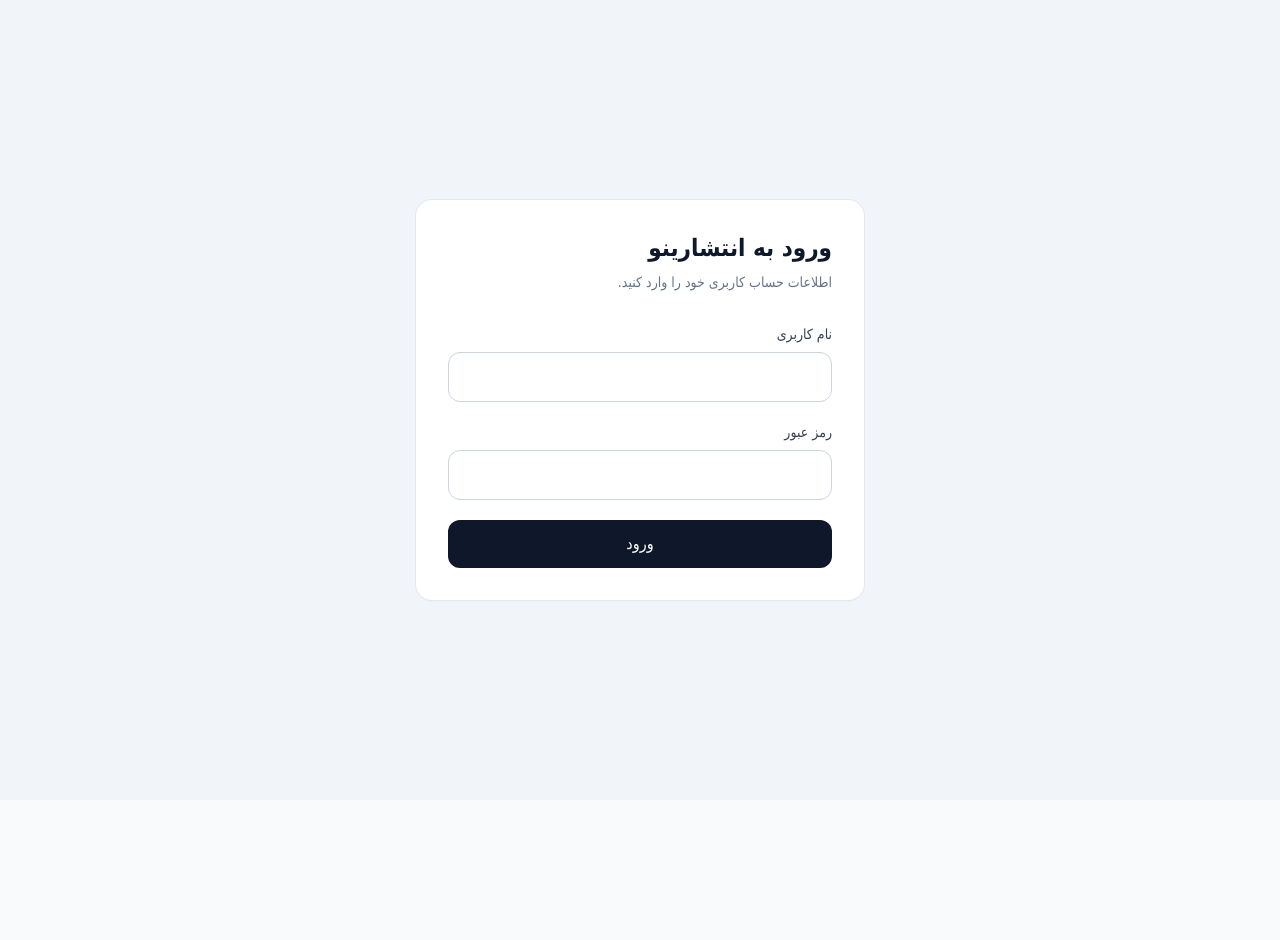
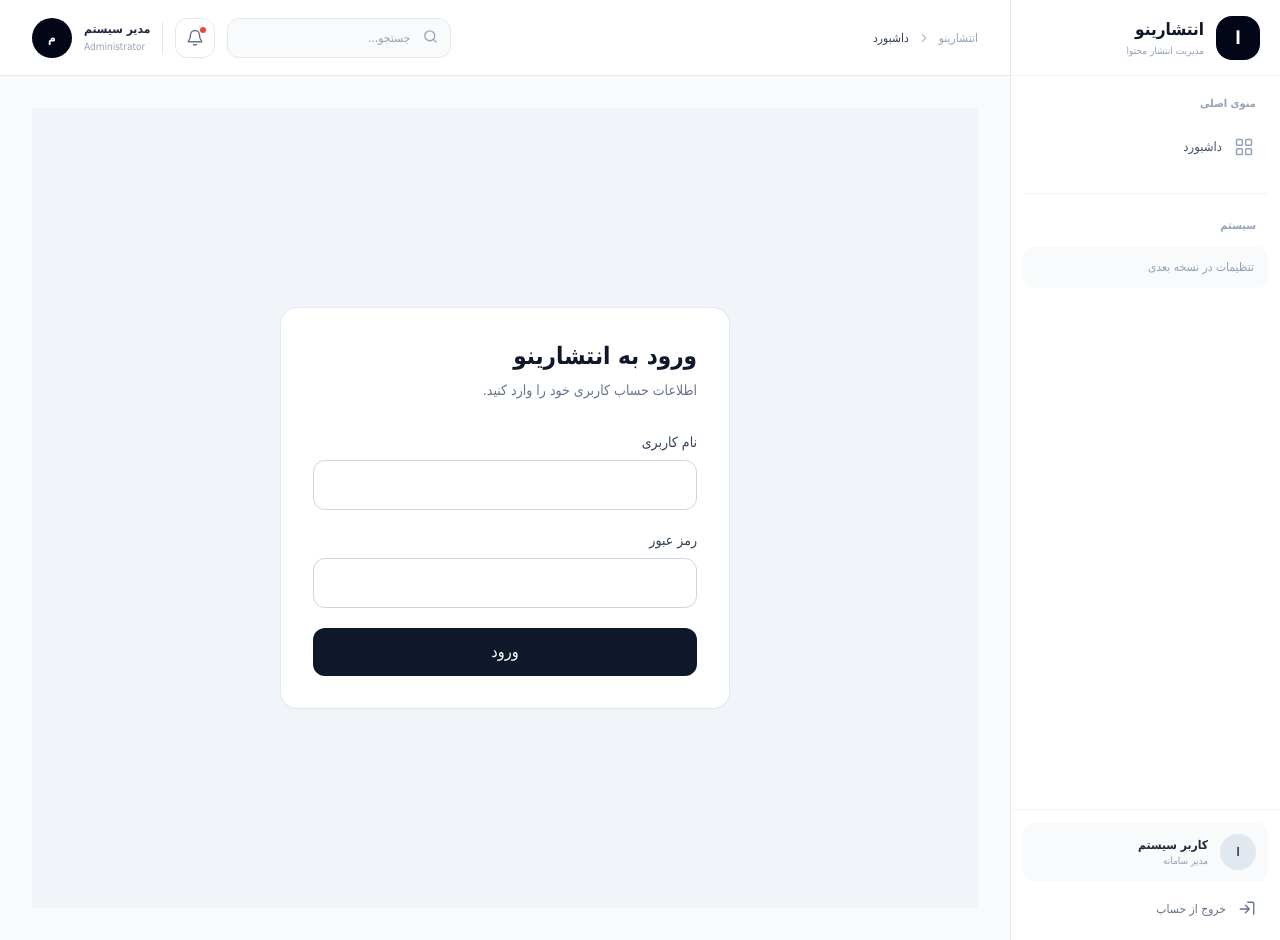
Before and after one commit to m-h-adib/Entesharino.Frontend, a Next.js app: page /login in a window 1280 px wide. Before the commit the page ends 800 px from the top, so only its background shows below. Built offline with nearby package versions, Linux system fonts and the light colour scheme; no server answers.

Commit message:
fix(layout): apply dashboard shell to application pages

```diff
--- a/app/layout.tsx
+++ b/app/layout.tsx
@@ -1,5 +1,6 @@
 import type { Metadata } from "next";
 import "./globals.css";
+import DashboardShell from "@/components/layout/dashboard-shell";
 
 export const metadata: Metadata = {
   title: "انتشارینو",
@@ -11,7 +12,7 @@
 }: Readonly<{ children: React.ReactNode }>) {
   return (
     <html lang="fa" dir="rtl">
-      <body>{children}</body>
+      <body><DashboardShell>{children}</DashboardShell></body>
     </html>
   );
 }
```
